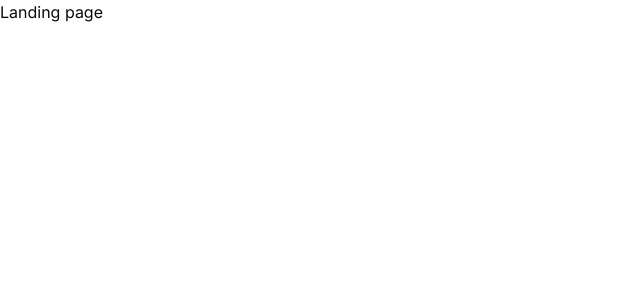
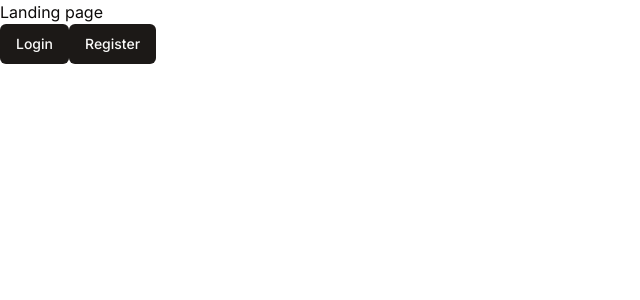
Before and after one commit to abhi-9025/maestro, a Next.js app: page / in a window 1280 px wide. Shown: the top 300 px of the page, without its empty margins (0-640 px from the left). Built offline with nearby package versions, Linux system fonts and the light colour scheme.

Commit message:
Authentication using clerk

```diff
--- /dev/null
+++ b/app/(auth)/(routes)/sign-in/[[...sign-in]]/page.tsx
@@ -0,0 +1,6 @@
+import { SignIn } from "@clerk/nextjs";
+import React from "react";
+
+export default function Page() {
+  return <SignIn />;
+}
--- /dev/null
+++ b/app/(auth)/(routes)/sign-up/[[...sign-up]]/page.tsx
@@ -0,0 +1,5 @@
+import { SignUp } from "@clerk/nextjs";
+
+export default function Page() {
+  return <SignUp />;
+}
--- /dev/null
+++ b/app/(auth)/layout.tsx
@@ -0,0 +1,6 @@
+const Authlayout = ({ children }: { children: React.ReactNode }) => {
+  return (
+    <div className="flex items-center justify-center h-full">{children}</div>
+  );
+};
+export default Authlayout;
--- a/app/(dashboard)/(routes)/dashboard/page.tsx
+++ b/app/(dashboard)/(routes)/dashboard/page.tsx
@@ -1,7 +1,11 @@
+import { UserButton } from "@clerk/nextjs";
 
 export default function Dashboard() {
   return (
+    <div>
     <p>
       Dashboard page
-    </p>  )
+    </p>
+    <UserButton afterSignOutUrl="/"/>
+    </div>  )
 }
--- a/app/(landing)/page.tsx
+++ b/app/(landing)/page.tsx
@@ -1,7 +1,21 @@
+import { Button } from "@/components/ui/button"
+import Link from "next/link"
 
 export default function Landingpage() {
   return (
-    <p>
+    <div>
       Landing page
-    </p>  )
+      <div>
+        <Link href={"/sign-in"}>
+        <Button>
+            Login
+        </Button>
+        </Link>
+        <Link href={"/sign-up"}>
+        <Button>
+            Register
+        </Button>
+        </Link>
+      </div>
+    </div>  )
 }
--- a/app/layout.tsx
+++ b/app/layout.tsx
@@ -1,22 +1,25 @@
-import './globals.css'
-import type { Metadata } from 'next'
-import { Inter } from 'next/font/google'
+import "./globals.css";
+import type { Metadata } from "next";
+import { Inter } from "next/font/google";
+import { ClerkProvider } from "@clerk/nextjs";
 
-const inter = Inter({ subsets: ['latin'] })
+const inter = Inter({ subsets: ["latin"] });
 
 export const metadata: Metadata = {
-  title: 'Maestro',
-  description: 'AI Integrated Platform',
-}
+  title: "Maestro",
+  description: "AI Integrated Platform",
+};
 
 export default function RootLayout({
   children,
 }: {
-  children: React.ReactNode
+  children: React.ReactNode;
 }) {
   return (
-    <html lang="en">
-      <body className={inter.className}>{children}</body>
-    </html>
-  )
+    <ClerkProvider>
+      <html lang="en">
+        <body className={inter.className}>{children}</body>
+      </html>
+    </ClerkProvider>
+  );
 }
--- /dev/null
+++ b/components/ui/button.tsx
@@ -0,0 +1,56 @@
+import * as React from "react"
+import { Slot } from "@radix-ui/react-slot"
+import { cva, type VariantProps } from "class-variance-authority"
+
+import { cn } from "@/lib/utils"
+
+const buttonVariants = cva(
+  "inline-flex items-center justify-center rounded-md text-sm font-medium ring-offset-background transition-colors focus-visible:outline-none focus-visible:ring-2 focus-visible:ring-ring focus-visible:ring-offset-2 disabled:pointer-events-none disabled:opacity-50",
+  {
+    variants: {
+      variant: {
+        default: "bg-primary text-primary-foreground hover:bg-primary/90",
+        destructive:
+          "bg-destructive text-destructive-foreground hover:bg-destructive/90",
+        outline:
+          "border border-input bg-background hover:bg-accent hover:text-accent-foreground",
+        secondary:
+          "bg-secondary text-secondary-foreground hover:bg-secondary/80",
+        ghost: "hover:bg-accent hover:text-accent-foreground",
+        link: "text-primary underline-offset-4 hover:underline",
+      },
+      size: {
+        default: "h-10 px-4 py-2",
+        sm: "h-9 rounded-md px-3",
+        lg: "h-11 rounded-md px-8",
+        icon: "h-10 w-10",
+      },
+    },
+    defaultVariants: {
+      variant: "default",
+      size: "default",
+    },
+  }
+)
+
+export interface ButtonProps
+  extends React.ButtonHTMLAttributes<HTMLButtonElement>,
+    VariantProps<typeof buttonVariants> {
+  asChild?: boolean
+}
+
+const Button = React.forwardRef<HTMLButtonElement, ButtonProps>(
+  ({ className, variant, size, asChild = false, ...props }, ref) => {
+    const Comp = asChild ? Slot : "button"
+    return (
+      <Comp
+        className={cn(buttonVariants({ variant, size, className }))}
+        ref={ref}
+        {...props}
+      />
+    )
+  }
+)
+Button.displayName = "Button"
+
+export { Button, buttonVariants }
--- a/package.json
+++ b/package.json
@@ -9,6 +9,8 @@
     "lint": "next lint"
   },
   "dependencies": {
+    "@clerk/nextjs": "^4.23.2",
+    "@radix-ui/react-slot": "^1.0.2",
     "@types/node": "20.4.9",
     "@types/react": "18.2.20",
     "@types/react-dom": "18.2.7",
```
Also changed, not shown: middleware.ts (added, +12 -0 lines), 2 other files (tests, documents, lock files or other folders).
